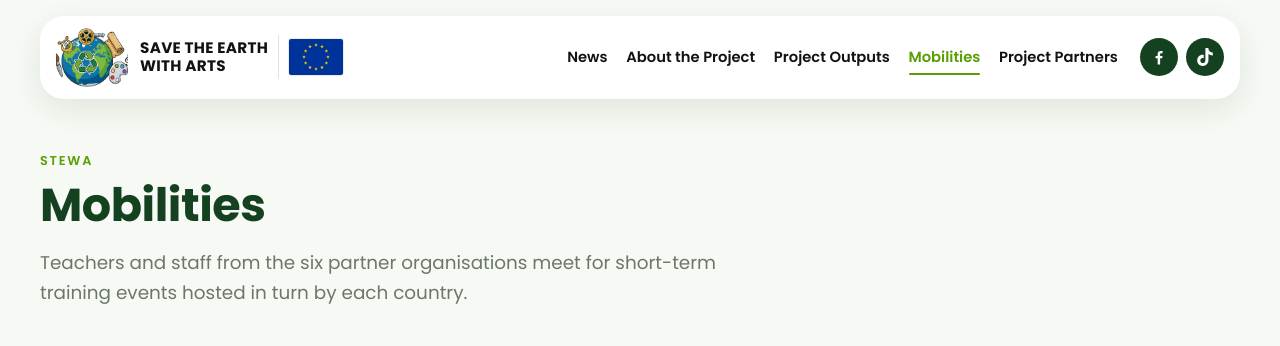
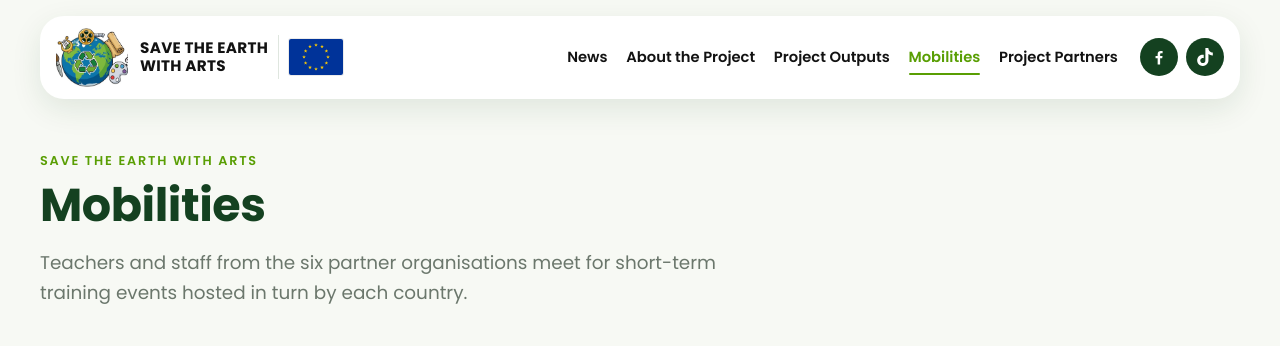
Before and after one commit to aanczka/stewa-website, a Jekyll site: the page built from mobilities/index.html, in a window 1280 px wide. Shown: the top 346 px of the page. Built offline with Jekyll 4.4.1, drawn with Linux system fonts in a browser that asks for light colours.

Commit message:
Update index.html

```diff
--- a/mobilities/index.html
+++ b/mobilities/index.html
@@ -1,12 +1,12 @@
 ---
 layout: default
 title: Mobilities
-description: Erasmus+ learning, teaching and training mobilities of the STEWA project.
+description: Erasmus+ learning, teaching and training mobilities of the Save the Earth with Arts project.
 permalink: /mobilities/
 ---
 <header class="page-hero">
   <div class="container">
-    <p class="eyebrow">STEWA</p>
+    <p class="eyebrow">Save the Earth with Arts</p>
     <h1>Mobilities</h1>
     <p class="lead">Teachers and staff from the six partner organisations meet for short-term training events hosted in turn by each country.</p>
   </div>
```
